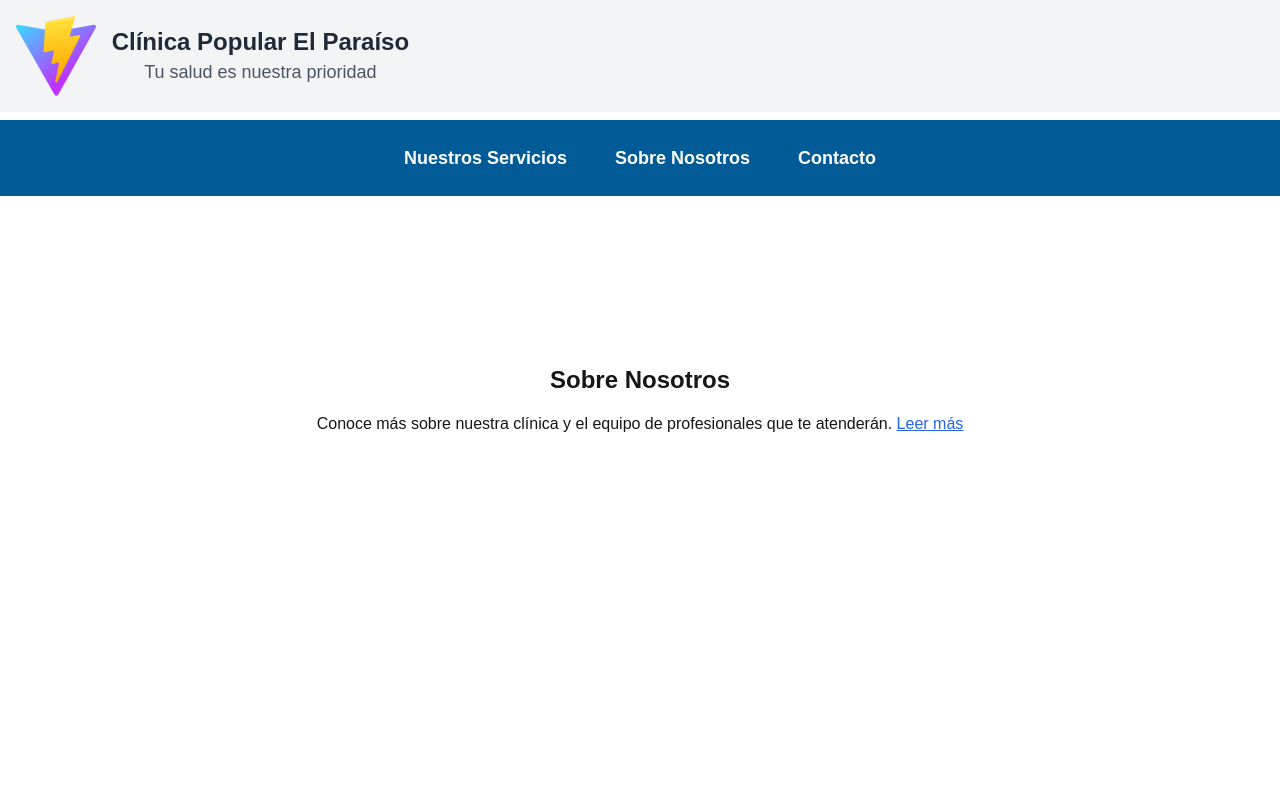
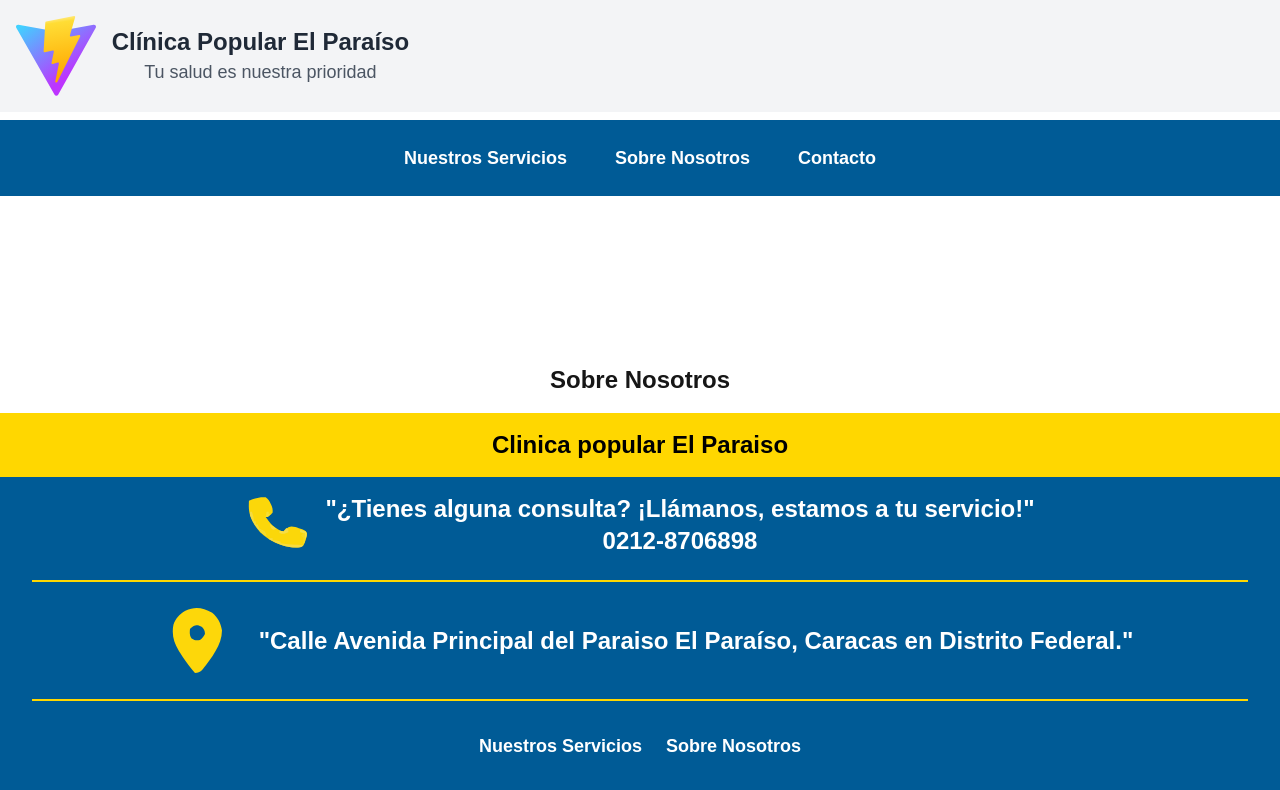
Before and after one commit to Dinver18/Proyecto-Clinica-El-Paraiso, a React (Vite) app: page /AboutUs in a window 1280 px wide. Shown: the top 790 px of the page. Built offline with nearby package versions, Linux system fonts and the light colour scheme.

Commit message:
Se creo el footer

```diff
--- a/src/App.tsx
+++ b/src/App.tsx
@@ -6,6 +6,7 @@ import Header from './components/layouts/Header';
 import Services from './pages/OurServices/OurServices';
 import Contact from './pages/Contact/Contact';
 import AboutUs from './pages/AboutUs/AboutUs'; // Importa tu Navbar
+import Footer from './components/layouts/Footer';
 
 function App() {
   return (
@@ -20,11 +21,8 @@ function App() {
             <Route path="/AboutUs" element={<AboutUs />} />
           </Routes>
         </div>
+        <Footer/>
       </Router>
-
-
-
-
     </>
   );
 }
--- /dev/null
+++ b/src/components/layouts/Footer.tsx
@@ -0,0 +1,36 @@
+import telefono from "../../assets/telefono.svg"
+import ubicacion from "../../assets/ubicacion.svg"
+import { Link } from 'react-router-dom';
+
+function Footer() {
+    return (
+        <footer className="w-full bg-primary p-4 text-white fixed bottom-0 left-0 z-40">
+            {/* Primer div: Ocupa el ancho completo del footer */}
+            <div className="relative -mx-4 -mr-4 -mt-4 bg-secondary p-4 text-center">
+                <h6 className="md:text-2xl text-black font-bold">Clinica popular El Paraiso</h6>
+            </div>
+            <div className="relative w-full bg-primary p-4 text-center">
+                <div className="flex bg-primary text-center justify-center items-center">
+                    <img src={telefono} alt="logo telefono" className="mr-4 w-16 h-16" />
+                    <p className="text-white font-bold md:text-2xl">"¿Tienes alguna consulta? ¡Llámanos, estamos a tu servicio!"<br />0212-8706898</p>
+                </div>
+                <div className="divider divider-vertical divider-secondary divider-start"></div>
+                <div className="flex bg-primary text-center justify-center items-center">
+                    <img src={ubicacion} alt="logo ubicacion" className="mr-4"></img>
+                    <p className="text-white font-bold md:text-2xl">"Calle Avenida Principal del Paraiso El Paraíso, Caracas en Distrito Federal."</p>
+                </div>
+                <div className="divider divider-vertical divider-secondary divider-start"></div>
+                <div className="relative sm:flex items-center justify-center bg-primary text-center">
+                    <Link to="/Ourservices" className="text-white px-3 py-2 hover:bg-blue-700 rounded font-bold text-sm sm:text-lg">
+                        Nuestros Servicios
+                    </Link>
+                    <Link to="/AboutUs" className="text-white px-3 py-2 hover:bg-blue-700 rounded font-bold text-sm sm:text-lg">
+                        Sobre Nosotros
+                    </Link>
+                </div>
+            </div>
+        </footer>
+    )
+}
+
+export default Footer
```
Also changed, not shown: src/assets/telefono.svg (added), src/assets/ubicacion.svg (added). Lines whose indentation alone changed are shown as unchanged.
